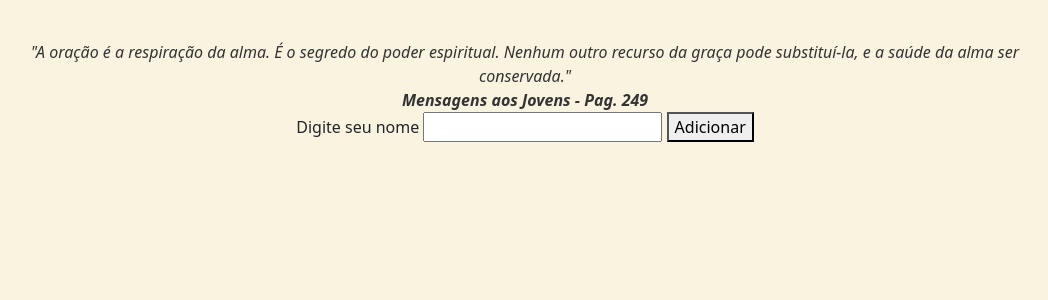
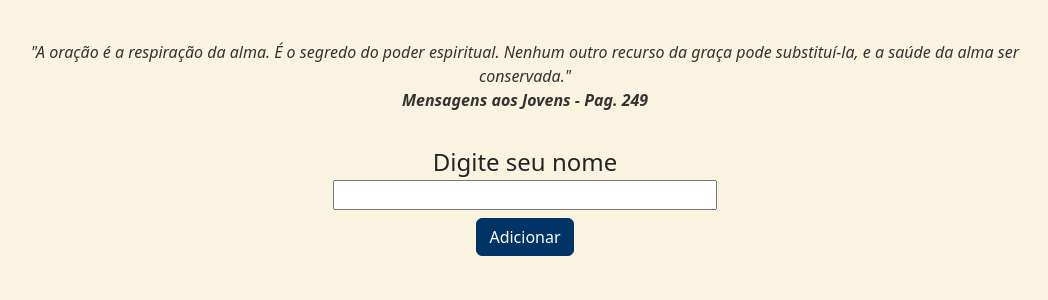
Before and after one commit to adelson70/sorteador_oracao, a Flask app: page / in a window 1280 px wide. Shown: the top 300 px of the page, without its empty margins (115-1163 px from the left). Run offline with Flask 3, Linux system fonts and the light colour scheme; some libraries are stand-ins or nearby versions.

Commit message:
estilo do input

```diff
--- a/static/css/styles.css
+++ b/static/css/styles.css
@@ -4,10 +4,6 @@ html, body, div{
     background-color: #FAF3E0;
 }
 
-/* ESTILO DA CAIXA DE ENTRADA ONDE O USUARIO COLOCA SEU NOME */
-.caixa-entrada{
-    text-align: center;
-}
 
 /* ESTILO DA PAGINA DE NÃO ENCONTRADA ERROR 404 */
 .not-page{
@@ -113,3 +109,45 @@ h1{
     display: block;
     margin-top: 5vh;
 }
+
+/* ESTILO PARA INPUT DO NOME */
+/* LABEL */
+.titulo-input{
+    display: block;
+    font-size: 24px;
+    font-weight: 500;
+}
+
+@media (orientation:landscape) {
+    .nomeOracao{
+        width: 30vw;
+        text-align: center;
+    }
+}
+
+@media (orientation:portrait) {
+    .nomeOracao{
+        width: 80vw;
+        text-align: center;
+    }
+}
+
+/* ESTILO DA CAIXA DE ENTRADA ONDE O USUARIO COLOCA SEU NOME */
+.caixa-entrada{
+    text-align: center;
+    margin-top: 4vh;
+
+}
+
+/* ESTILO DO BOTÃO */
+.btn-add-nome{
+    margin-top: 1vh;
+    background-color: #003366 !important;
+    border-color: #003366 !important;
+    font-weight: 500 !important;
+}
+
+.btn-add-nome:hover{
+    background-color: #004c98 !important;
+    border-color: #004c98 !important;
+}
--- a/templates/sortearNome.html
+++ b/templates/sortearNome.html
@@ -81,9 +81,13 @@
 <!-- CASO SEJA O PRIMEIRO ACESSO DO USUARIO A PAGINA E ELE NÃO TENHA AINDA CADASTRADO SEU NOME -->
 {% else %}
 <div class="caixa-entrada">
-    <label for="nomeOracao">Digite seu nome</label>
-    <input type="text" id="nomeOracao">
-    <button id="adicionarNome">Adicionar</button>
+    <label class="titulo-input" for="nomeOracao">Digite seu nome</label>
+
+    <input class="nomeOracao" "text" id="nomeOracao">
+
+    <div class="d-flex justify-content-center">
+        <button class="btn btn-success btn-add-nome" id="adicionarNome">Adicionar</button>
+    </div>
 </div>
 {% endif %}
 
```
